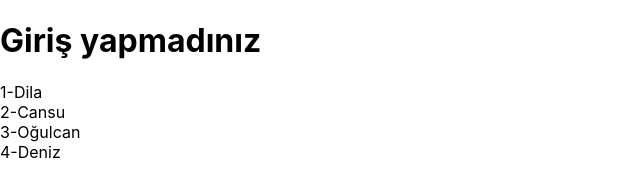
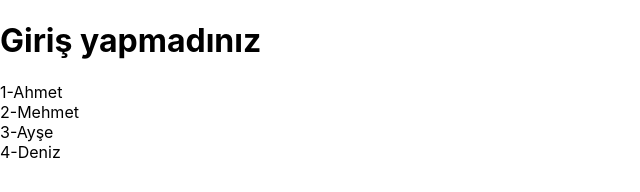
Before and after one commit to gulceTuncel/hello-react, a React (Create React App) app: page / in a window 1280 px wide. Shown: the top 192 px of the page, without its empty margins (0-640 px from the left). Built offline with nearby package versions, Linux system fonts and the light colour scheme.

Commit message:
prop types işlendi

```diff
--- a/src/App.js
+++ b/src/App.js
@@ -8,15 +8,15 @@ const isLoggedIn = true;
 const friends = [
   {
     id:1,
-    name:"Dila"
+    name:"Ahmet"
   },
   {
     id:2,
-    name:"Cansu"
+    name:"Mehmet"
   },
   {
     id:3,
-    name:"Oğulcan"
+    name:"Ayşe"
   },
   {
     id:4,
--- a/src/components/User.js
+++ b/src/components/User.js
@@ -1,4 +1,5 @@
 import React from "react";
+import PropTypes from "prop-types";
 
 const User = ({ name, surname, age, isLoggedIn, friends }) => {
   return (
@@ -20,6 +21,16 @@ const User = ({ name, surname, age, isLoggedIn, friends }) => {
       ))}
     </>
   );
+
+
 };
 
+
+User.PropTypes = {
+    name: PropTypes.string,
+    surname: PropTypes.string,
+    isLoggedIn: PropTypes.bool,
+    friends: PropTypes.array,
+    age: PropTypes.number
+};
 export default User;
```
